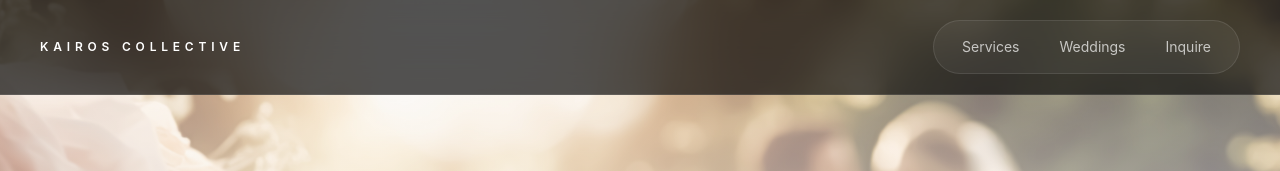
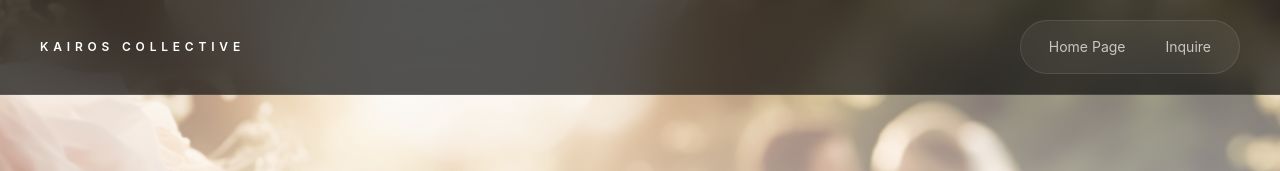
Before and after one commit to myers-jam/kairos-collective, a React (Vite) app: page /weddings in a window 1280 px wide. Shown: the top 171 px of the page. Built offline with nearby package versions, Linux system fonts and the light colour scheme.

Commit message:
fixed navigation

```diff
--- a/src/pages/weddings.jsx
+++ b/src/pages/weddings.jsx
@@ -27,17 +27,10 @@ function Weddings() {
     {/* Desktop Navigation */}
     <nav className="hidden items-center gap-2 rounded-full border border-white/10 bg-white/5 px-3 py-2 text-sm text-white/70 md:flex">
       <a
-        href="#services"
+        href="/"
         className="rounded-full px-4 py-2 transition hover:bg-white hover:text-neutral-950"
       >
-        Services
-      </a>
-
-      <a
-        href="/weddings"
-        className="rounded-full px-4 py-2 transition hover:bg-white hover:text-neutral-950"
-      >
-        Weddings
+        Home Page
       </a>
 
       <a
```
